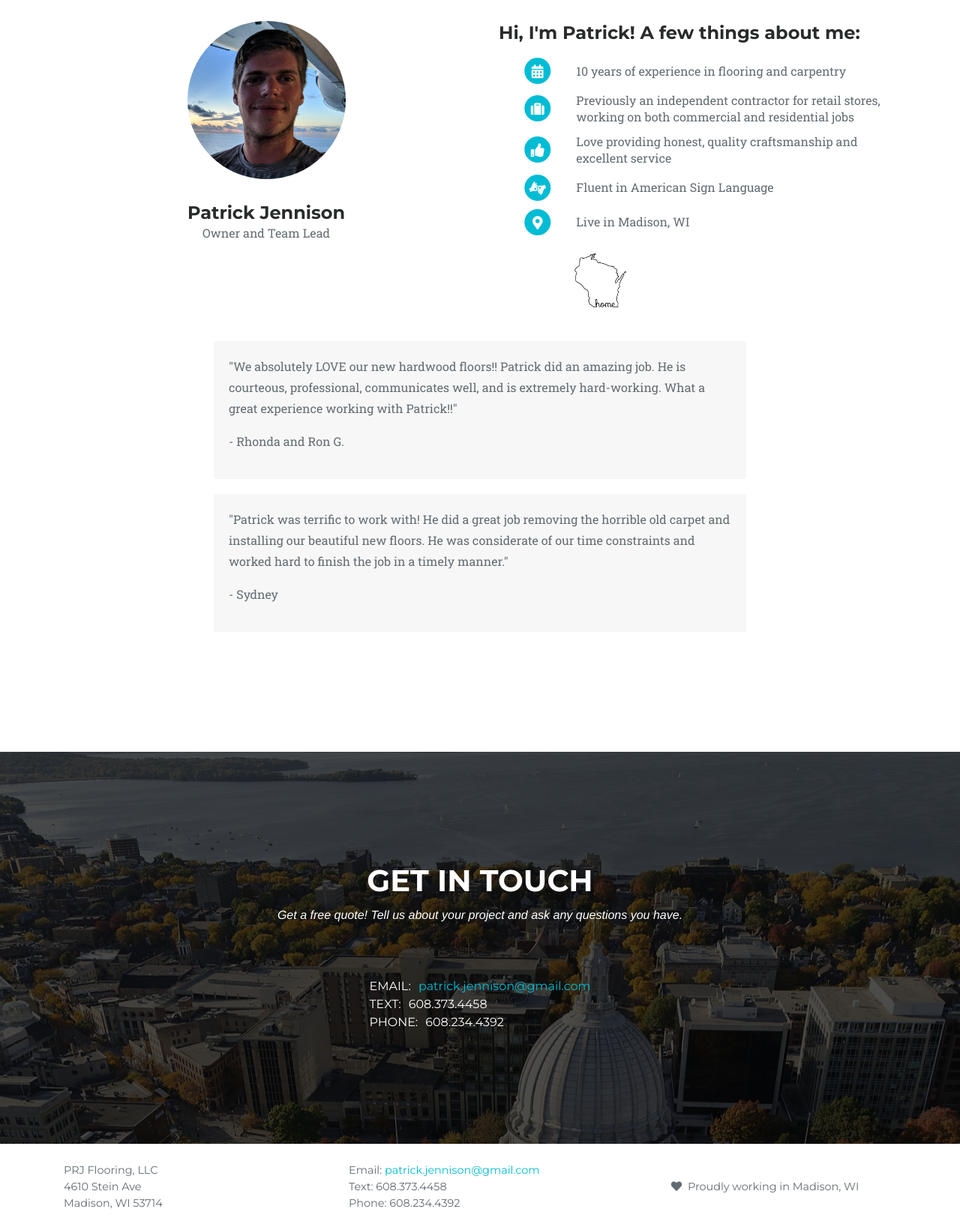
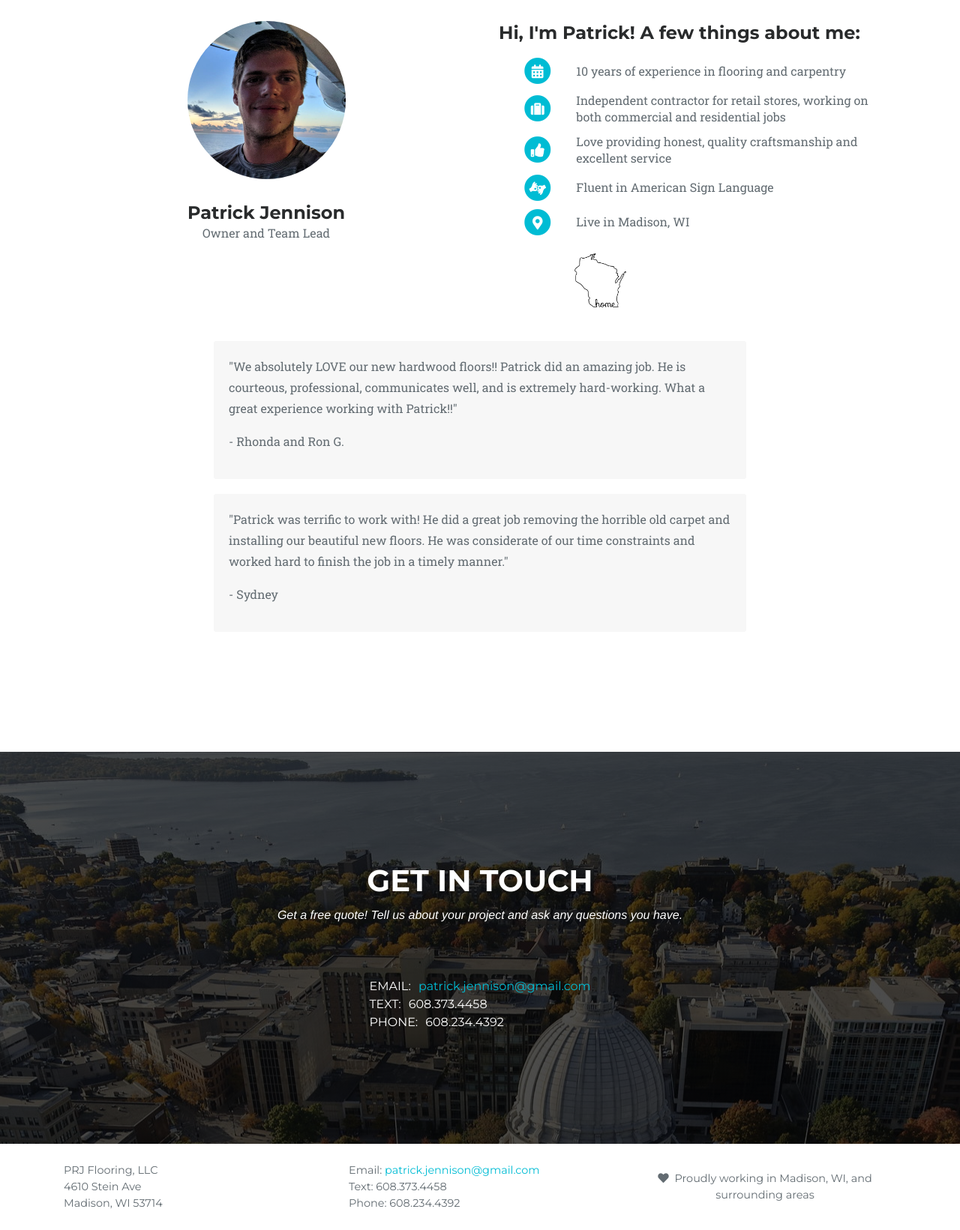
Before and after one commit to kmjennison/pjflooring, a website: page src/index.html in a window 1280 px wide. Shown: the part 3320-4961 px from the top of the page at 75% size. Drawn offline with nearby package versions, Linux system fonts and the light colour scheme; files that its build step writes are made by us from their sources; a web font is replaced by a local one.

Commit message:
Tweak copy

```diff
--- a/src/index.html
+++ b/src/index.html
@@ -202,7 +202,7 @@
                                     <i class="fa fa-circle fa-stack-2x text-primary"></i>
                                     <i class="fa fa-suitcase fa-stack-1x fa-inverse"></i>
                                 </span>
-                                <p class="about-me-list-text">Previously an independent contractor for retail stores, working on both commercial and residential jobs</p>
+                                <p class="about-me-list-text">Independent contractor for retail stores, working on both commercial and residential jobs</p>
                             </div>
                             <div>
                                 <span class="fa-stack fa-1x">
@@ -308,7 +308,7 @@
                             <span style="display: inline-block; margin-right: 4px">
                                 <i class="fa fa-heart"></i>
                             </span>
-                            <span>Proudly working in Madison, WI</span>
+                            <span>Proudly working in Madison, WI, and surrounding areas</span>
                         </div>
                     </div>
                 </div>
```
